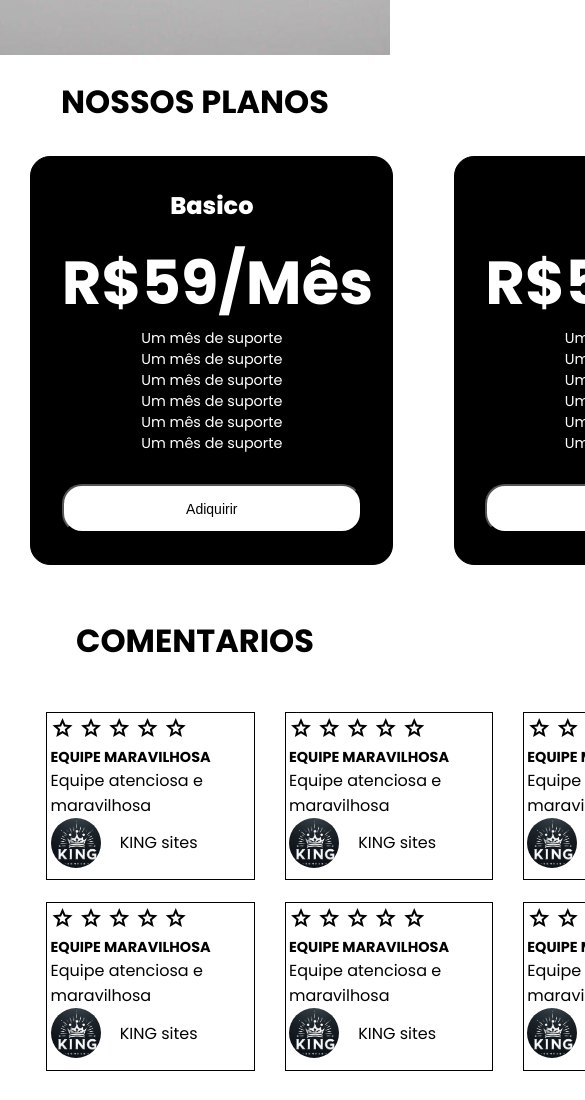
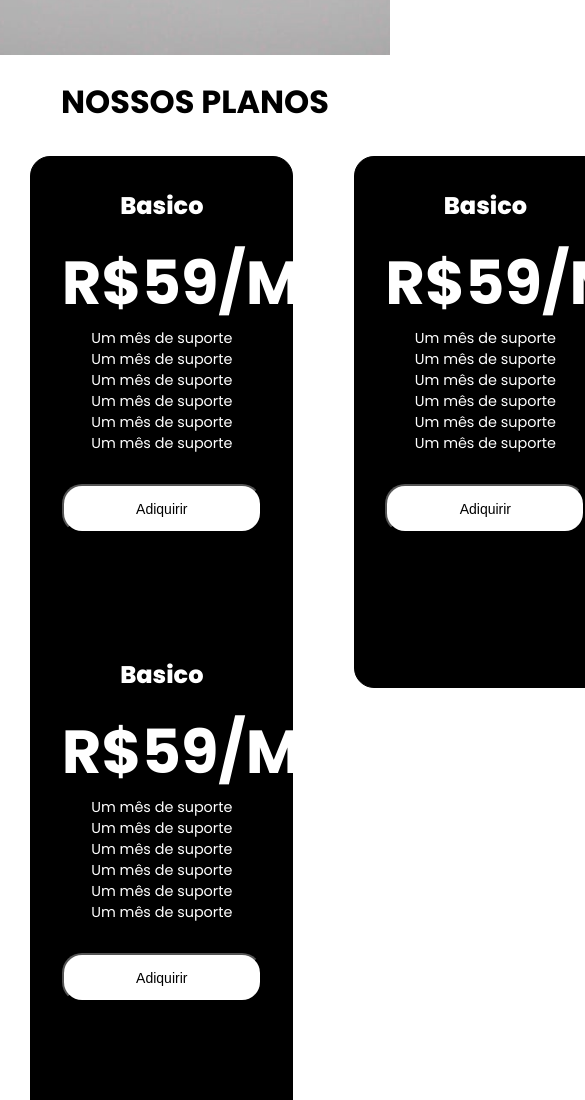
Before and after one commit to kayron33/King2.0, a plain HTML site: page index.html in a window 390 px wide. Shown: the part 900-2000 px from the top of the page, 585 px wide, since content can reach past the window. Drawn offline with nearby package versions, Linux system fonts and the light colour scheme.

Commit message:
continua depois

```diff
--- a/frame/style.css
+++ b/frame/style.css
@@ -301,3 +301,27 @@ footer{
     visibility: visible;
     transform: translateY(-15px);
 }
+
+
+/*PARA CELULAR*/
+
+
+@media (max-width:1200px){
+
+}
+
+@media (max-width:1100px){
+    main .banner .form{
+        left: 0;
+    }
+    .produtos{
+        display: grid;
+        grid-template-columns: repeat(2,1fr);
+        padding-bottom: 10rem;
+
+    }
+    .box{
+    width: 200px;
+    }
+
+}
```
